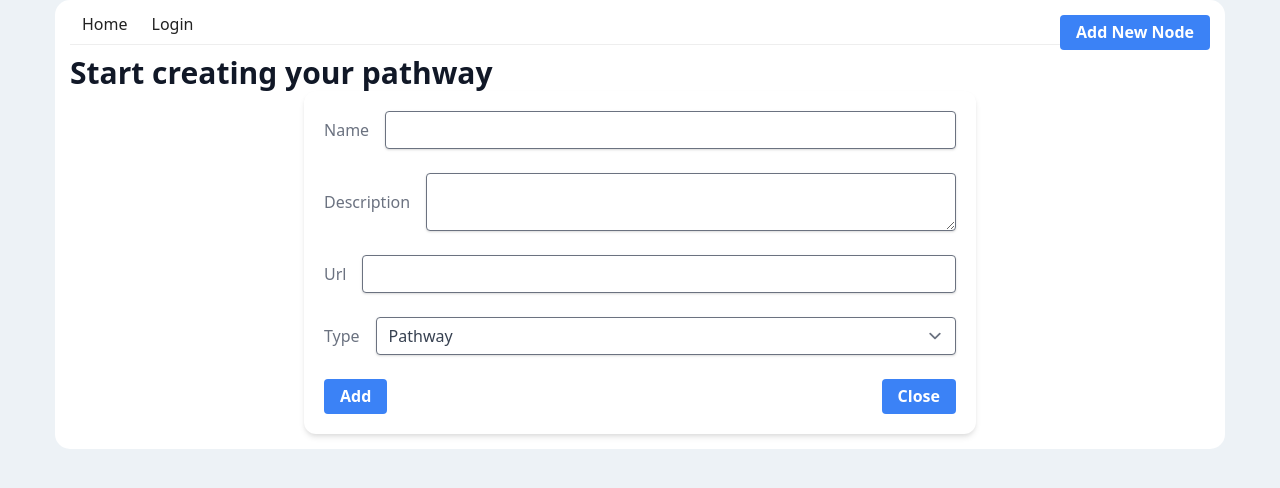
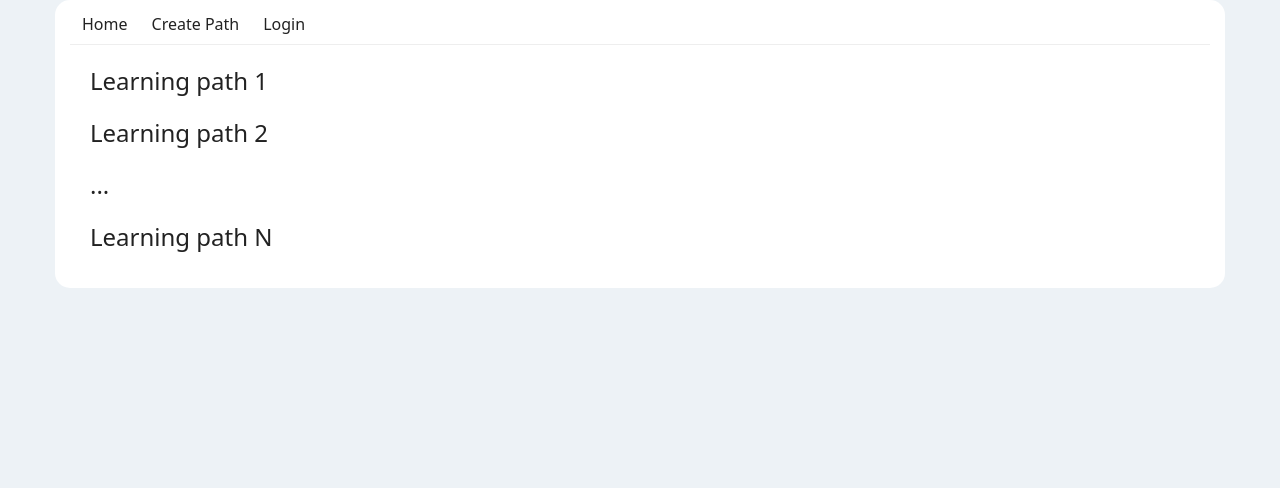
Before and after one commit to raccoongang/learning_path, a React (Create React App) app in the folder frontend/: page / in a window 1280 px wide. Shown: the top 488 px of the page. Built offline with nearby package versions, Linux system fonts and the light colour scheme.

Commit message:
latest changes

```diff
--- a/frontend/craco.config.js
+++ b/frontend/craco.config.js
@@ -7,4 +7,8 @@ module.exports = {
       ],
     },
   },
+  devServer: (devServerConfig) => {
+    devServerConfig.writeToDisk = true;
+    return devServerConfig;
+  },
 }
--- a/frontend/src/App.js
+++ b/frontend/src/App.js
@@ -2,41 +2,22 @@ import {Switch, Route, Link} from "react-router-dom";
 import {useState} from 'react';
 import Home from './Home';
 import Login from './Login';
-import Modal from 'react-modal';
-import {AddResourseForm} from "./Node/AddResource";
+import {CreatePath} from "./CreatePath";
 
 function App() {
-    const [modalOpen, setModalOpen] = useState(false)
-
-    const handleOpenModal = () => {
-        setModalOpen(true)
-    }
-
-    const handleCloseModal = () => {
-        setModalOpen(false)
-    }
-
     return (
         <div className="container">
             <header className='Header'>
               <nav>
                 <Link className="py-1 px-3" to={"/"}>Home</Link>
+                <Link className="py-1 px-3" to={"/manage"}>Create Path</Link>
                 <Link className="py-1 px-3" to={"/login/"}>Login</Link>
-
-                <button
-                    className="float-right bg-blue-500 hover:bg-blue-700 text-white font-bold py-2 px-4 rounded focus:outline-none focus:shadow-outline"
-                    type="button"
-                    onClick={handleOpenModal}>
-                    Add New Node
-                </button>
-                <Modal isOpen={modalOpen} >
-                    <AddResourseForm handleCloseModal={handleCloseModal}/>
-                </Modal>
             </nav>
             </header>
             <main>
                 <Switch>
                     <Route exact path={"/login/"} component={Login}/>
+                    <Route exact path={"/manage/"} component={CreatePath}/>
                     <Route exact path={"/"} component={Home}/>
                 </Switch>
             </main>
--- /dev/null
+++ b/frontend/src/CreatePath/CreatePath.jsx
@@ -0,0 +1,51 @@
+import React, {useState} from "react";
+import Modal from 'react-modal';
+import {PathwayNode} from "../Node";
+
+import * as data from '../mock.json';
+import {AddResourseForm} from "../Node/AddResource";
+
+const CreatePath = ({history}) => {
+    const [modalOpen, setModalOpen] = useState(false);
+    const [tab, setTab] = useState(1);
+
+    const handleOpenModal = () => {
+        setModalOpen(true)
+    }
+
+    const handleCloseModal = () => {
+        setModalOpen(false)
+    }
+
+    return <div>
+        <div className="bg-white">
+            <nav className="flex flex-col sm:flex-row">
+                <button onClick={() => setTab(1)}
+                    className={"text-gray-600 py-4 px-6 block hover:text-blue-500 focus:outline-none" + (tab === 1 ? 'text-blue-500 font-medium border-b-2 border-blue-500' : '')}>
+                    Learning paths
+                </button>
+                <button onClick={() => setTab(2)}
+                    className={"text-gray-600 py-4 px-6 block hover:text-blue-500 focus:outline-none" + (tab === 2 ? 'text-blue-500 font-medium border-b-2 border-blue-500' : '')}>
+                    My nodes
+                </button>
+            </nav>
+        </div>
+
+        {tab === 1 && <div>
+            <PathwayNode {...data.default}/>
+        </div>}
+        {tab === 2 && <div>
+            <button
+                className="m-5 bg-blue-500 hover:bg-blue-700 text-white font-bold py-2 px-4 rounded focus:outline-none focus:shadow-outline"
+                type="button"
+                onClick={handleOpenModal}>
+                Add New Node
+            </button>
+            <Modal isOpen={modalOpen} >
+                <AddResourseForm handleCloseModal={handleCloseModal}/>
+            </Modal>
+        </div>}
+    </div>;
+};
+
+export { CreatePath };
--- /dev/null
+++ b/frontend/src/CreatePath/index.js
@@ -0,0 +1 @@
+export * from './CreatePath';
--- a/frontend/src/Home/Home.jsx
+++ b/frontend/src/Home/Home.jsx
@@ -7,11 +7,10 @@ export const PathwayContext = React.createContext();
 
 const Home = () => {
     return <PathwayProvider>
-        <h1 className="text-2xl font-bold leading-7 text-gray-900 sm:text-3xl sm:truncate">
-            Start creating your pathway
-        </h1>
-        <AddResourseForm />
-        {/*<PathwayNode {...nodeData} />*/}
+        <h2 className="text-2xl m-5">Learning path 1</h2>
+        <h2 className="text-2xl m-5">Learning path 2</h2>
+        <h2 className="text-2xl m-5">...</h2>
+        <h2 className="text-2xl m-5">Learning path N</h2>
     </PathwayProvider>;
 };
 
--- a/frontend/src/Node/Node.jsx
+++ b/frontend/src/Node/Node.jsx
@@ -34,7 +34,7 @@ const UserStatus = () => {
 
 const ChildNode = ({url, title, type}) => {
     return <div className='LearningAdditionalItem'>
-        <a href={url} className='LearningAdditionalLink' data-tip={title}>
+        <a href={url} target="_blank" className='LearningAdditionalLink' data-tip={title}>
             <span className='LearningAdditionalIconWrapper'>
                 <svg className='LearningAdditionalIcon'>
                     <use xmlns='http://www.w3.org/1999/xlink' xlinkHref={'#icon-' + type}/>
@@ -103,7 +103,7 @@ const PathwayNode = ({url, title, description, children}) => {
         <h2 className='LearningTitle'>{title}</h2>
         <p className='LearningDescription'>{description}</p>
         <div className='LearningShare'>
-            Share Link: <a href={url} className='LearningShareLink'>{url}</a>
+            Share Link: <a href={url} target="_blank" className='LearningShareLink'>{url}</a>
         </div>
         {children.map((item, idx) => <Node key={idx} {...item}/>)}
         <NotificationContainer/>
--- a/frontend/src/mock.json
+++ b/frontend/src/mock.json
@@ -1,6 +1,6 @@
 {
   "id": 1,
-  "url": "http://",
+  "url": "https://www.python.org/",
   "title": "Python Ninja",
   "description": "Python is a multi-paradigm programming language. Object-oriented programming and structured programming are fully supported, and many of its features ...",
   "image": "https://upload.wikimedia.org/wikipedia/commons/c/c3/Python-logo-notext.svg",
@@ -8,9 +8,9 @@
   "children": [
     {
       "id": 11,
-      "url": "http://",
-      "title": "SubResource 1",
-      "description": "Some description",
+      "url": "https://medium.com/javascript-scene/the-missing-introduction-to-react-62837cb2fd76",
+      "title": "Missing introduction to React",
+      "description": "React is the world’s most popular JavaScript framework, but it’s not cool because it’s popular. It’s popular because it’s cool. Most React introductions jump right into showing you examples of how to use React, and skip the “why”.",
       "type": "article",
       "children": [
         {
@@ -29,9 +29,9 @@
         },
         {
           "id": 12,
-          "url": "http://",
-          "title": "SubResource 3",
-          "description": "Some description 3",
+          "url": "https://youtu.be/HvPfkZYuTzg",
+          "title": "Adults React To Coming Out TikToks",
+          "description": "Adults react to heartwarming coming out tiktoks. Watch to see their reactions.\nCheck out more episodes of Adults React",
           "type": "video"
         },
         {
@@ -44,18 +44,18 @@
       ]
     },
     {
-      "id": 11,
-      "url": "http://",
-      "title": "SubResource 1",
-      "description": "Some description",
+      "id": 12,
+      "url": "https://youtu.be/HvPfkZYuTzg",
+      "title": "Adults React To Coming Out TikToks",
+      "description": "Adults react to heartwarming coming out tiktoks. Watch to see their reactions.\nCheck out more episodes of Adults React",
       "type": "video",
       "children": []
     },
     {
       "id": 11,
-      "url": "http://",
-      "title": "SubResource 1",
-      "description": "Some description",
+      "url": "https://python-forum.io/Thread-Exception-with-raise-and-input",
+      "title": "Exception with raise and input",
+      "description": "Hello, I have a question about an assignment in my programming course Confused\nI need to create an exception so that only integer numbers can be accepted",
       "type": "generic",
       "children": [
         {
@@ -90,9 +90,9 @@
     },
     {
       "id": 11,
-      "url": "http://",
-      "title": "SubResource 1",
-      "description": "Some description",
+      "url": "https://www.edx.org/course/python-basics-for-data-science?index=product&queryID=deeb926406e0fa2f047540a7b6268f69&position=1",
+      "title": "Python Basics for Data Science",
+      "description": "This Python course provides a beginner-friendly introduction to Python for Data Science. Practice through lab exercises, and you'll be ready to create your first Python scripts on your own!",
       "type": "course",
       "children": [
         {
```
Also changed, not shown: 2 other files (tests, documents, lock files or other folders).
